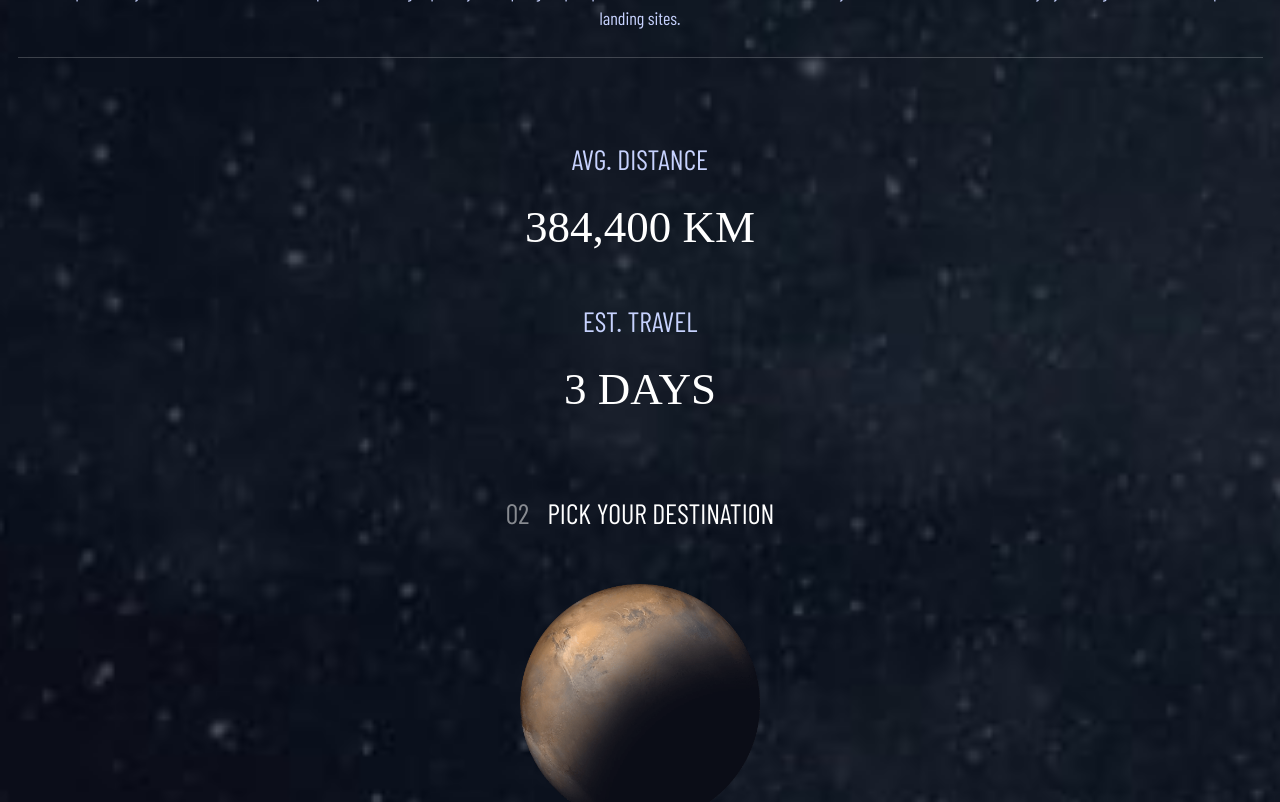
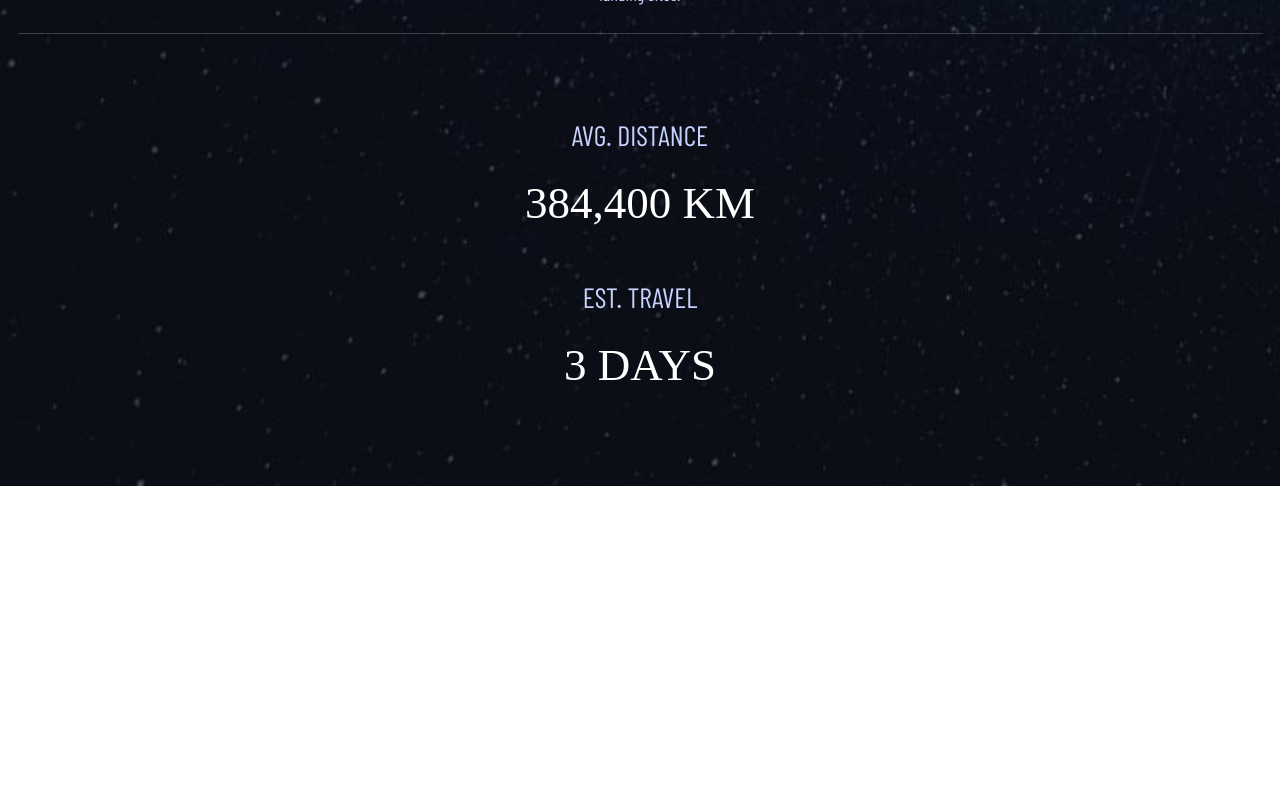
Before and after one commit to FernandoLorca/space-tourism-website, a React (Vite) app: page /destination in a window 1280 px wide. Shown: the part 720-1522 px from the top of the page. After the commit the page ends 1206 px from the top, so only its background shows below. Built offline with nearby package versions, Linux system fonts and the light colour scheme; a web font is replaced by a local one.

Commit message:
fetch to local json ready, and destinations variable its ok to star working

```diff
--- a/src/components/DestinationComponents/DestinationDistance.jsx
+++ b/src/components/DestinationComponents/DestinationDistance.jsx
@@ -3,14 +3,14 @@ const DestinationDistance = ({ avgNumber, numberDays }) => {
     <div className="text-white text-center my-32">
       <div className="mb-20">
         <h5 className="text-indigo-200 mb-10">AVG. DISTANCE</h5>
-        <h2 className="text-7xl">384,400 KM</h2>
+        <h2 className="text-7xl">{avgNumber}</h2>
       </div>
       <div>
         <h5 className="text-indigo-200 mb-10">EST. TRAVEL</h5>
-        <h2 className="text-7xl">3 DAYS</h2>
+        <h2 className="text-7xl">{numberDays}</h2>
       </div>
     </div>
-  )
-}
+  );
+};
 
-export default DestinationDistance
+export default DestinationDistance;
--- a/src/pages/Destination.jsx
+++ b/src/pages/Destination.jsx
@@ -1,27 +1,44 @@
-import { useState } from "react"
+import { useState, useEffect } from "react";
 
-import Navbar from "../components/navbar/Navbar"
-import MobileNavbar from "../components/navbar/MobileNvabar/MobileNavbar"
-import Moon from "../components/DestinationComponents/Moon"
-import Mars from "../components/DestinationComponents/Mars"
-import Europa from "../components/DestinationComponents/Europa"
-import Titan from "../components/DestinationComponents/Titan"
-import DestinationNavbar from "../components/DestinationComponents/DestinationNavbar"
+import Navbar from "../components/navbar/Navbar";
+import MobileNavbar from "../components/navbar/MobileNvabar/MobileNavbar";
+import Moon from "../components/DestinationComponents/Moon";
+import Mars from "../components/DestinationComponents/Mars";
+import Europa from "../components/DestinationComponents/Europa";
+import Titan from "../components/DestinationComponents/Titan";
+import DestinationNavbar from "../components/DestinationComponents/DestinationNavbar";
+import DestinationPick from "../components/DestinationComponents/DestinationPick";
+import DestinationImage from "../components/DestinationComponents/DestinationImage";
+import DestinationDescription from "../components/DestinationComponents/DestinationDescription";
+import DestinationDistance from "../components/DestinationComponents/DestinationDistance";
 
 const Destination = () => {
-  const [classNameOpen, setClassNameOpen] = useState("flex")
-  const [classNameClose, setClassNameClose] = useState("hidden")
-  const [currentNavTab, setCurrentNavTab] = useState(<Moon />)
+  const [classNameOpen, setClassNameOpen] = useState("flex");
+  const [classNameClose, setClassNameClose] = useState("hidden");
+  const [dataJson, setDataJson] = useState({});
+
+  const getData = async () => {
+    const res = await fetch("../src/data.json");
+    const data = await res.json();
+
+    setDataJson(data);
+  };
+
+  useEffect(() => {
+    getData();
+  }, []);
+
+  const { destinations } = dataJson;
 
   const handleClickOpen = () => {
-    setClassNameOpen(classNameOpen === "hidden" ? "" : "hidden")
-    setClassNameClose("fixed")
-  }
+    setClassNameOpen(classNameOpen === "hidden" ? "" : "hidden");
+    setClassNameClose("fixed");
+  };
 
   const handleClickClose = () => {
-    setClassNameClose(classNameClose === "hidden" ? "" : "hidden")
-    setClassNameOpen("block")
-  }
+    setClassNameClose(classNameClose === "hidden" ? "" : "hidden");
+    setClassNameOpen("block");
+  };
 
   return (
     <>
@@ -30,25 +47,28 @@ const Destination = () => {
           hiddenState={classNameClose}
           handleClickFunction={() => handleClickClose()}
         />
-        <div className="bg-destination h-full p-7">
+        <div className="bg-destination p-7">
           <Navbar
             hiddenState={classNameOpen}
             handleClickFunction={() => handleClickOpen()}
           />
 
+          <DestinationPick number="01" />
+
+          <DestinationImage imagePath="../src/assets/destination/image-moon.png" />
+
           <DestinationNavbar />
 
-          <Moon />
+          <DestinationDescription
+            title="MOON"
+            description="See our planet as you’ve never seen it before. A perfect relaxing trip away to help regain perspective and come back refreshed. While you’re there, take in some history by visiting the Luna 2 and Apollo 11 landing sites."
+          />
 
-          <Mars />
-
-          <Europa />
-
-          <Titan />
+          <DestinationDistance avgNumber="384,400 KM" numberDays="3 DAYS" />
         </div>
       </main>
     </>
-  )
-}
+  );
+};
 
-export default Destination
+export default Destination;
--- a/src/pages/Home.jsx
+++ b/src/pages/Home.jsx
@@ -1,33 +1,23 @@
-import { useState, useEffect } from "react"
+import { useState } from "react";
 
-import Navbar from "../components/navbar/Navbar"
-import Hero from "../components/home/Hero"
-import Explore from "../components/home/Explore"
-import MobileNavbar from "../components/navbar/MobileNvabar/MobileNavbar"
+import Navbar from "../components/navbar/Navbar";
+import Hero from "../components/home/Hero";
+import Explore from "../components/home/Explore";
+import MobileNavbar from "../components/navbar/MobileNvabar/MobileNavbar";
 
 const Home = () => {
-  const [classNameOpen, setClassNameOpen] = useState("flex")
-  const [classNameClose, setClassNameClose] = useState("hidden")
-
-  const getData = async () => {
-    const res = await fetch("../data.json")
-    const data = await res.json()
-    console.log(data)
-  }
-
-  useEffect(() => {
-    getData()
-  }, [])
+  const [classNameOpen, setClassNameOpen] = useState("flex");
+  const [classNameClose, setClassNameClose] = useState("hidden");
 
   const handleClickOpen = () => {
-    setClassNameOpen(classNameOpen === "hidden" ? "" : "hidden")
-    setClassNameClose("fixed")
-  }
+    setClassNameOpen(classNameOpen === "hidden" ? "" : "hidden");
+    setClassNameClose("fixed");
+  };
 
   const handleClickClose = () => {
-    setClassNameClose(classNameClose === "hidden" ? "" : "hidden")
-    setClassNameOpen("block")
-  }
+    setClassNameClose(classNameClose === "hidden" ? "" : "hidden");
+    setClassNameOpen("block");
+  };
 
   return (
     <>
@@ -41,7 +31,7 @@ const Home = () => {
         handleClickFunction={() => handleClickClose()}
       />
 
-      <div className="bg-mobile h-screen p-7">
+      <div className="bg-mobile p-7">
         <Navbar
           hiddenState={classNameOpen}
           handleClickFunction={() => handleClickOpen()}
@@ -53,7 +43,7 @@ const Home = () => {
         </main>
       </div>
     </>
-  )
-}
+  );
+};
 
-export default Home
+export default Home;
```
